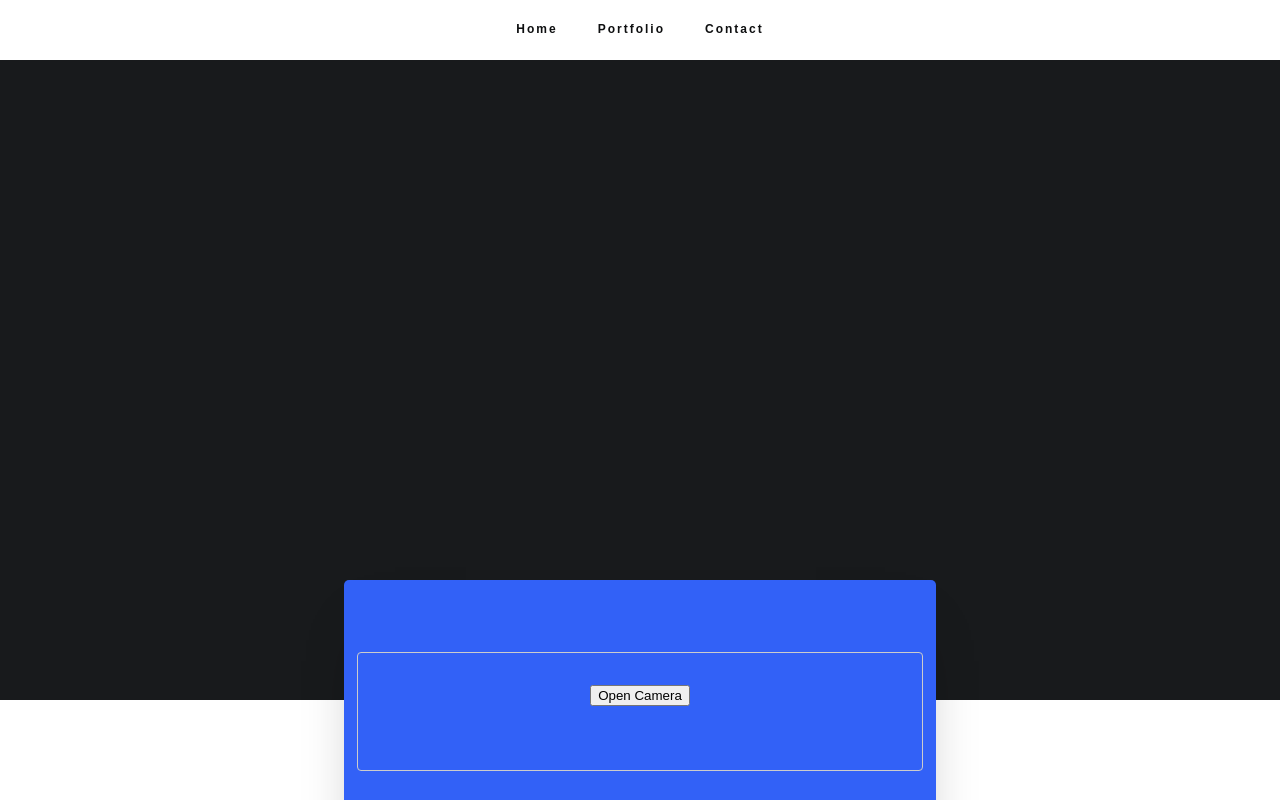
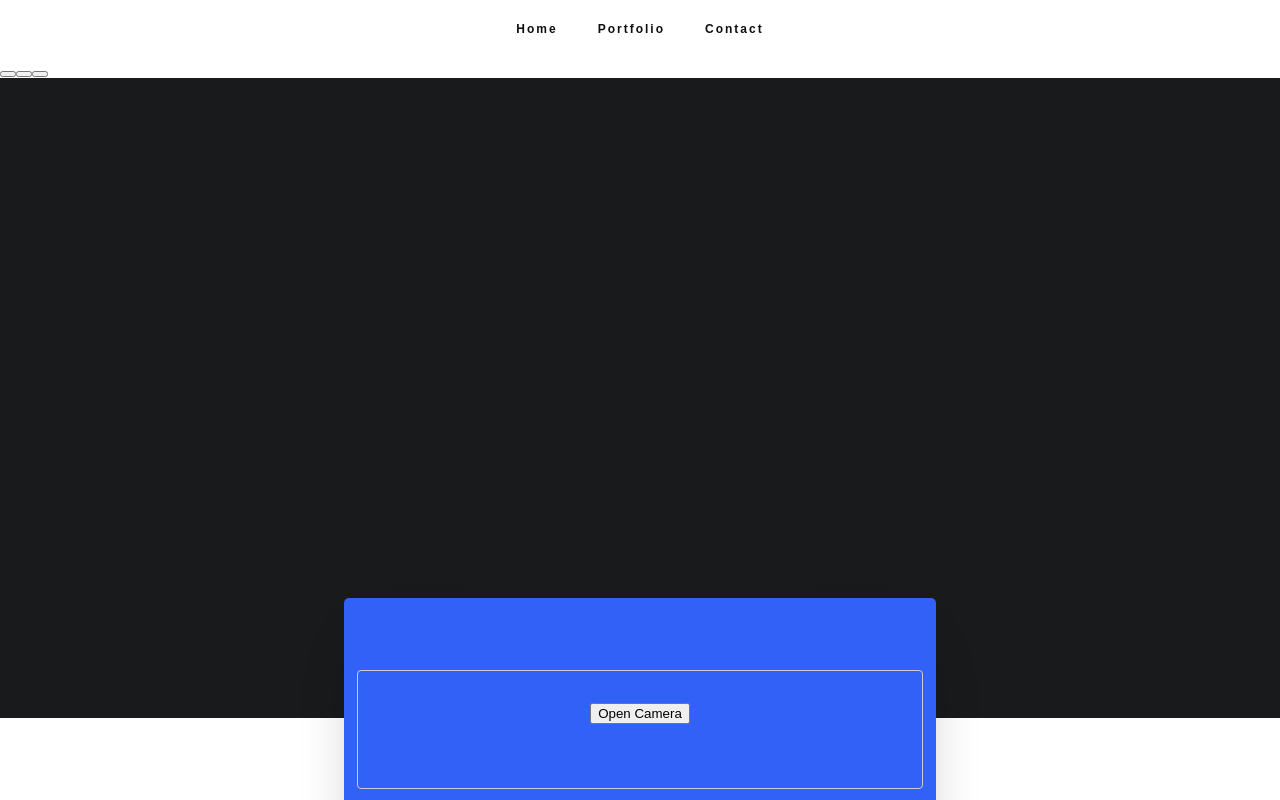
Before and after one commit to edgarfzo/edgarvuetest, a Vue app: page / in a window 1280 px wide. Shown: the top 800 px of the page. Built offline with nearby package versions, Linux system fonts and the light colour scheme; no server answers.

Commit message:
new feature

```diff
--- a/src/firebaseConfig.js
+++ b/src/firebaseConfig.js
@@ -2,6 +2,9 @@
 import { initializeApp } from "firebase/app";
 import { getAnalytics } from "firebase/analytics";
 import { getFirestore } from "firebase/firestore";
+import { getDatabase, ref, onValue} from "firebase/database";
+import { getAuth } from 'firebase/auth'
+
 // TODO: Add SDKs for Firebase products that you want to use
 // https://firebase.google.com/docs/web/setup#available-libraries
 
@@ -18,6 +21,16 @@ const firebaseConfig = {
   measurementId: process.env.VUE_APP_MEASURE_ID
 };
 
+const auth = getAuth()
+
 export {
-    firebaseConfig, initializeApp, getAnalytics, getFirestore
+    firebaseConfig,
+    initializeApp,
+    getAnalytics,
+    getFirestore,
+    getDatabase,
+    ref,
+    onValue,
+    auth
+
 }
--- a/src/main.js
+++ b/src/main.js
@@ -3,7 +3,7 @@ import App from './App.vue'
 import router from './router/router'
 import VueMeta from 'vue-meta';
 import axios from './plugins/axios'
-import { firebaseConfig, initializeApp, getAnalytics, getFirestore } from './firebaseConfig'
+import { firebaseConfig, initializeApp, getAnalytics, getFirestore, getDatabase } from './firebaseConfig'
 
 
 Vue.use(VueMeta);
@@ -13,6 +13,7 @@ Vue.use(VueMeta);
 const app = initializeApp(firebaseConfig);
 const analytics = getAnalytics(app);
 const db = getFirestore(app);
+const database = getDatabase(app);
 
 
 Vue.config.productionTip = false
@@ -21,3 +22,5 @@ new Vue({
   router,
   render: h => h(App)
 }).$mount('#app')
+
+export { database }
--- a/src/views/MainView.vue
+++ b/src/views/MainView.vue
@@ -1,6 +1,9 @@
 <template>
   <div>
     <section>
+      <button type="button" class="button" @click="writeUserData('edgarfo', 'Edgar','edgarfo1996@gmail.com', 'imageUrl')"></button>
+      <button type="button" class="button" @click="writeUserData('edgarfo2', 'Edgar2','edgarfo1996@gmail.com', 'imageUrl')"></button>
+      <button type="button" class="button" @click="readUserData()"></button>
       <div class="head-section">
         <h1>{{ title }}</h1>
       </div>
@@ -97,6 +100,11 @@
 <script>
 import superagent from 'superagent'
 import { linkToProduct } from './../methods/methods'
+import { getDatabase, ref, set, onValue, } from "firebase/database"
+
+
+
+
 
 export default {
   name: 'MainView',
@@ -142,6 +150,7 @@ export default {
     }
   },
   created() {
+
     this.title = process.env.VUE_APP_ENV
     this.message = {
       title: '',
@@ -161,6 +170,23 @@ export default {
     this.getProducts()
   },
   methods: {
+
+    writeUserData(userId, name, email, imageUrl) {
+      const db = getDatabase()
+      set(ref(db, 'users/' + userId), {
+        username: name,
+        email: email,
+        profile_picture : imageUrl
+      });
+    },
+    readUserData (){
+      const db = getDatabase()
+      const starCountRef = ref(db, 'users/')
+      onValue(starCountRef, (snapshot) => {
+        const data = snapshot.val()
+        console.log(data)
+      })
+    },
     toggleCamera() {
       if(this.isCameraOpen) {
         this.isCameraOpen = false;
```
